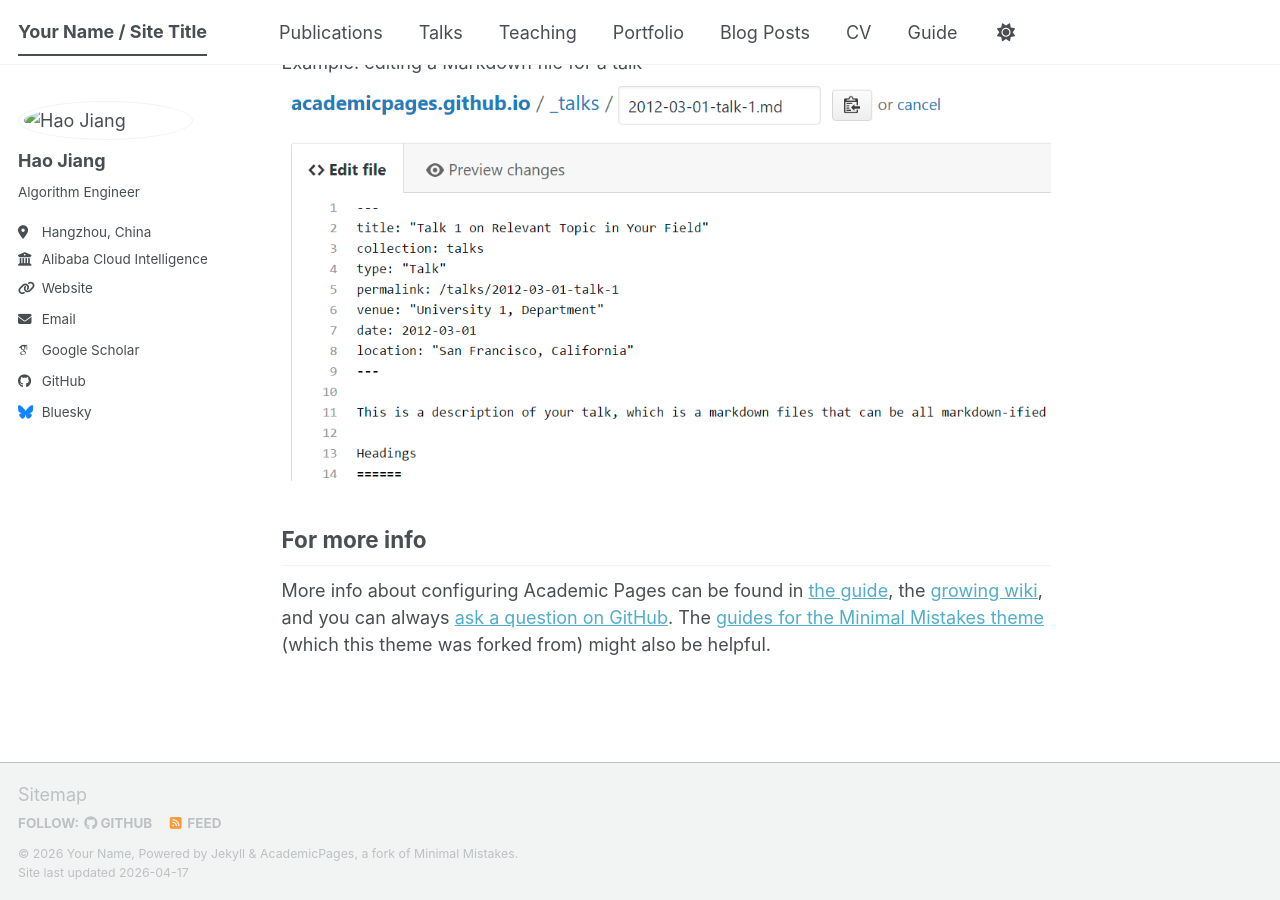
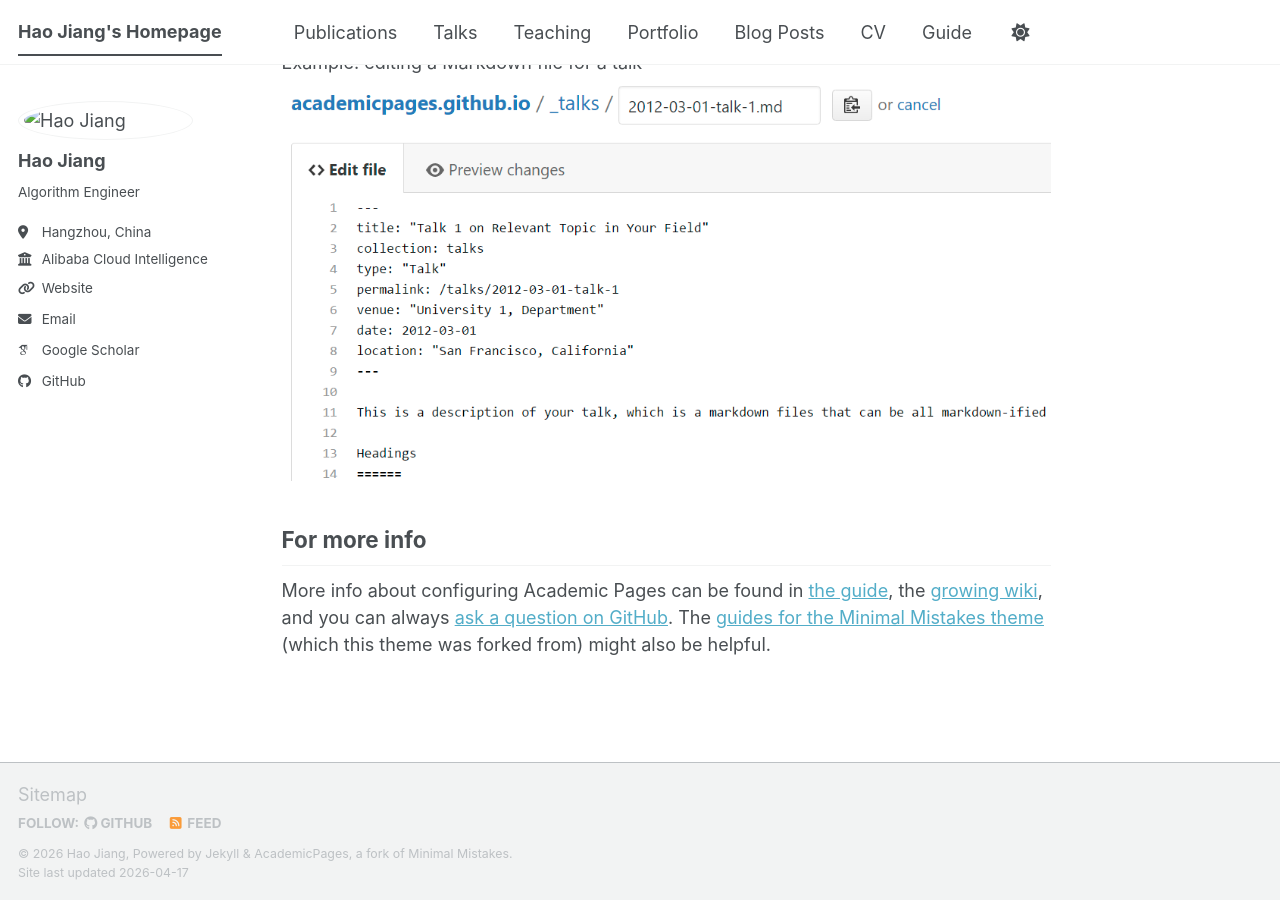
Before and after one commit to RewindL/RewindL.github.io, a Jekyll site: the page built from _pages/about_backup.md, in a window 1280 px wide and 900 px high, scrolled down 2692 px. Built offline with Jekyll 4.4.1, drawn with Linux system fonts in a browser that asks for light colours; some web fonts are replaced; a script bundle is joined from its source files by our own code; library files that are not in the unit come from our copies.

Commit message:
update profile

```diff
--- a/_config.yml
+++ b/_config.yml
@@ -9,11 +9,11 @@
 # Basic Site Settings
 locale                   : "en-US"
 site_theme               : "default" # The available themes options are "default", "air", "sunrise", "mint", "dirt" and "contrast"
-title                    : "Your Name / Site Title"
+title                    : "Hao Jiang's Homepage"
 title_separator          : "-"
-name                     : &name "Your Name"
-description              : &description "Your Name's academic portfolio"   # Update this with a general description of your site, this is the default if not overridden by a page
-url                      : https://academicpages.github.io # The base hostname & protocol for your site e.g. "https://[your GitHub username].github.io",
+name                     : &name "Hao Jiang"
+description              : &description "Hao Jiang's academic portfolio"   # Update this with a general description of your site, this is the default if not overridden by a page
+url                      : https://rewindl.github.io # The base hostname & protocol for your site e.g. "https://[your GitHub username].github.io",
                                                            # or if you already have some other page hosted on Github then use "https://[your GitHub username].github.io/[Your Repo Name]"
 baseurl                  : "" # the subpath of your site, e.g. "/blog"
 repository               : "RewindL/RewindL.github.io"
@@ -57,7 +57,7 @@
 
   # Social media
   artstation       : # Username
-  bluesky          : "bsky.app" # Replace this with you Bluesky username
+  bluesky          : # "bsky.app" # Replace this with you Bluesky username
   facebook         : # Username
   flickr           : # Username
   foursquare       : # Username
```
